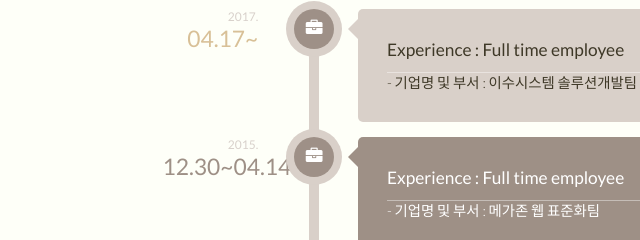
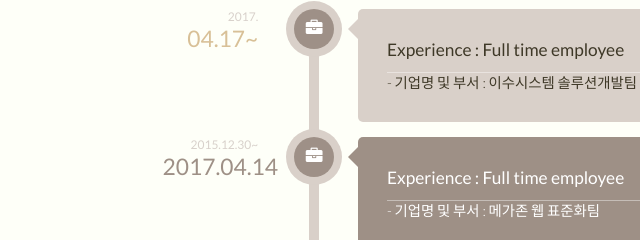
Before and after one commit to alakoko/alakoko.github.io, a website: page about/about.html in a window 1280 px wide. Shown: the part 662-902 px from the top of the page, 86-726 px from the left. Drawn offline with nearby package versions, Linux system fonts and the light colour scheme.

Commit message:
typing error

```diff
--- a/about/about.html
+++ b/about/about.html
@@ -57,7 +57,7 @@
 								</div>
 							</li>
 							<li>
-								<time class="cbp_tmtime"><span>2015.</span><span>12.30~04.14</span></time>
+								<time class="cbp_tmtime"><span>2015.12.30~</span><span>2017.04.14</span></time>
 								<div class="cbp_tmicon"><span class="fa fa-briefcase"></span></div>
 								<div class="cbp_tmlabel">
 									<h3>Experience : Full time employee</h3>
```
